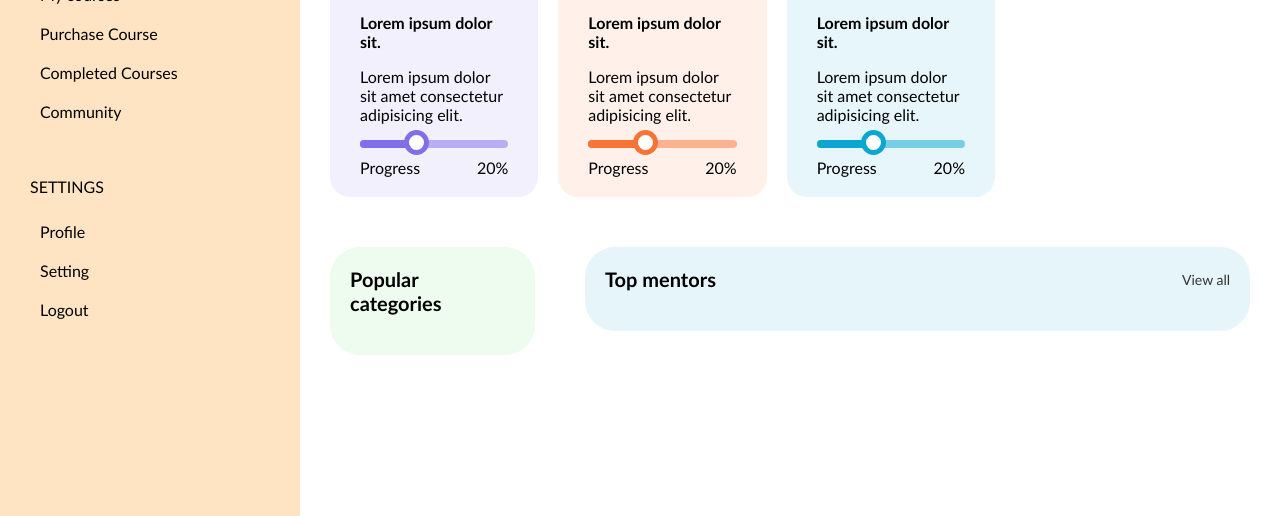
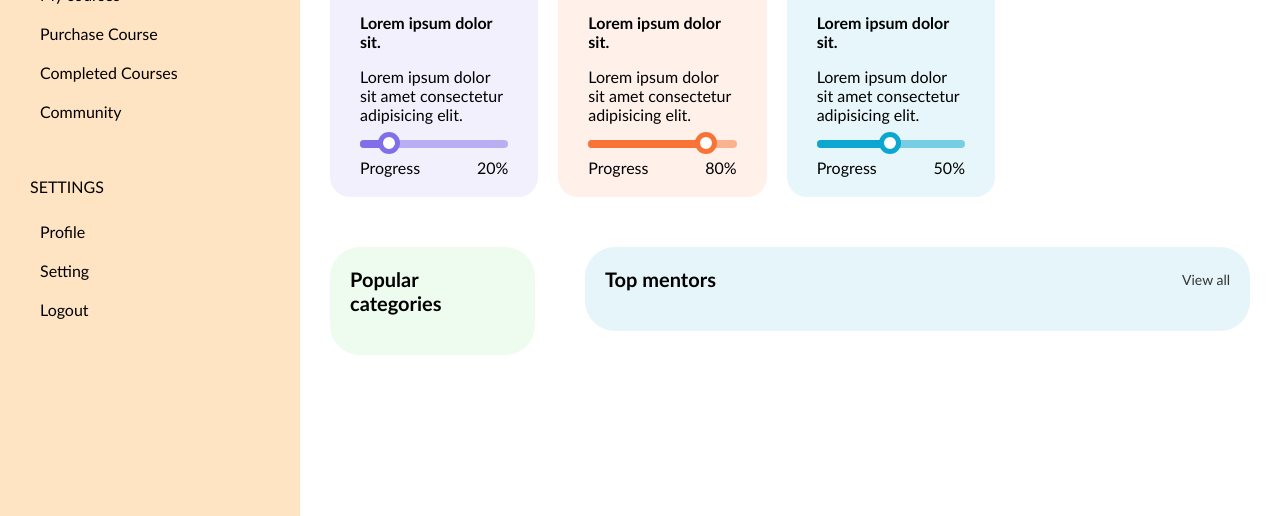
Before and after one commit to vitaliju/eduhouse, a website: page index.html in a window 1280 px wide. Shown: the part 284-800 px from the top of the page. Drawn offline with Linux system fonts and the light colour scheme.

Commit message:
progress-bar

```diff
--- a/css/courses.css
+++ b/css/courses.css
@@ -89,22 +89,31 @@
 .progress-bar .bar {
     width: 40%;
     height: 100%;
+    border-radius: inherit;
+
+}
+.progress-bar .values {
+    width: 100%;
+    height: 100%;
     background-color: var(--color1);
     border-radius: inherit;
     position: relative;
+    animation-name: loading;
+    animation-duration: 3s;
 }
+
 /* pseudo selector rasomas :*/
 /* pseudo element rasomas ::*/
-.progress-bar .bar::after {
+.progress-bar .values::after {
     content: '';
     display: block;
-    width: 15px;
-    height: 15px;
+    width: 12px;
+    height: 12px;
     background-color: #fff;
     border: 5px solid var(--color1);
     border-radius: 50%;
     position: absolute;
-    top: -10px;
+    top: -8px;
     right: -10px;
 }
 
@@ -113,3 +122,12 @@
     justify-content: space-between;
     align-items: center;
 }
+
+@keyframes loading {
+    0% {
+        width: 0;
+    }
+    100% {
+        width: 100%;
+    }
+}
--- a/index.html
+++ b/index.html
@@ -65,7 +65,9 @@
                     <p>Lorem ipsum dolor sit amet consectetur adipisicing elit.</p>
                     <div class="progress-bar">
                         <div class="progress">
-                            <div class="bar"></div>
+                            <div class="bar" style="width: 20%;">
+                                <div class="values"></div>
+                            </div>
                         </div>
                         <div class="value">
                             <div>Progress</div>
@@ -83,11 +85,13 @@
                     <p>Lorem ipsum dolor sit amet consectetur adipisicing elit.</p>
                     <div class="progress-bar">
                         <div class="progress">
-                            <div class="bar"></div>
+                            <div class="bar" style="width: 80%;">
+                                <div class="values"></div>
+                            </div>
                         </div>
                         <div class="value">
                             <div>Progress</div>
-                            <div>20%</div>
+                            <div>80%</div>
                         </div>
                     </div>
                 </article>
@@ -101,11 +105,13 @@
                     <p>Lorem ipsum dolor sit amet consectetur adipisicing elit.</p>
                     <div class="progress-bar">
                         <div class="progress">
-                            <div class="bar"></div>
+                            <div class="bar" style="width: 50%;">
+                                <div class="values"></div>
+                            </div>
                         </div>
                         <div class="value">
                             <div>Progress</div>
-                            <div>20%</div>
+                            <div>50%</div>
                         </div>
                     </div>
                 </article>
```
Also changed, not shown: img/calc.png, img/phone.png, img/shedul.png.
